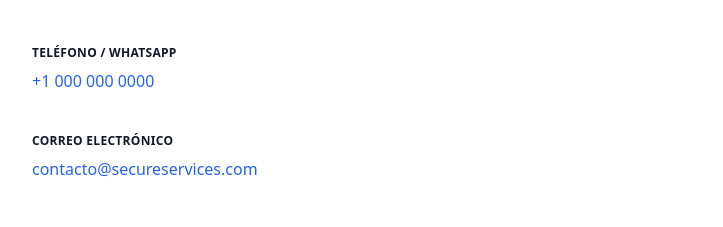
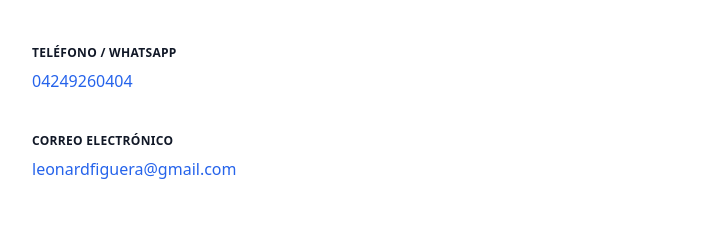
Before and after one commit to Leonard1600/secure-services-platform, a React (Vite) app in the folder client/: page /contact in a window 1280 px wide. Shown: the part 809-1036 px from the top of the page, without its empty margins (273-996 px from the left). Built offline with nearby package versions, Linux system fonts and the light colour scheme.

Commit message:
replace contact page placeholders with real professional contact data

```diff
--- a/client/src/pages/Contact.jsx
+++ b/client/src/pages/Contact.jsx
@@ -41,12 +41,12 @@ const Contact = () => {
                 Teléfono / WhatsApp
               </p>
               <a
-                href="https://wa.me/10000000000"
+                href="https://wa.me/584249260404"
                 target="_blank"
                 rel="noopener noreferrer"
                 className="text-blue-600 font-medium hover:underline text-base"
               >
-                +1 000 000 0000
+                04249260404
               </a>
             </div>
 
@@ -56,17 +56,17 @@ const Contact = () => {
                 Correo electrónico
               </p>
               <a
-                href="mailto:contacto@secureservices.com"
+                href="mailto:leonardfiguera@gmail.com"
                 className="text-blue-600 font-medium hover:underline text-base"
               >
-                contacto@secureservices.com
+                leonardfiguera@gmail.com
               </a>
             </div>
 
             {/* CTA */}
             <div className="pt-2">
               <a
-                href="https://wa.me/10000000000"
+                href="https://wa.me/584249260404"
                 target="_blank"
                 rel="noopener noreferrer"
                 className="inline-flex items-center justify-center bg-blue-600 text-white px-8 py-3 rounded-xl font-medium shadow-md hover:bg-blue-700 transition"
```
